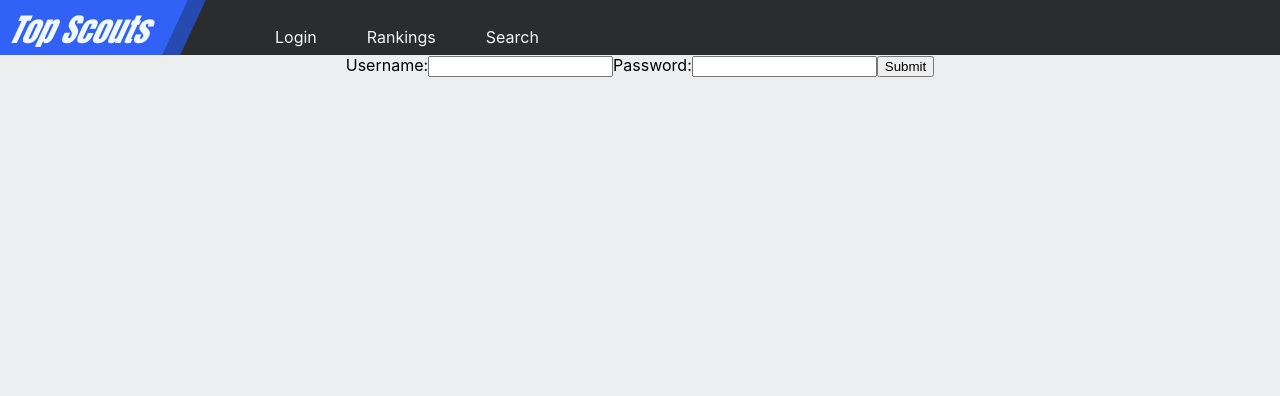
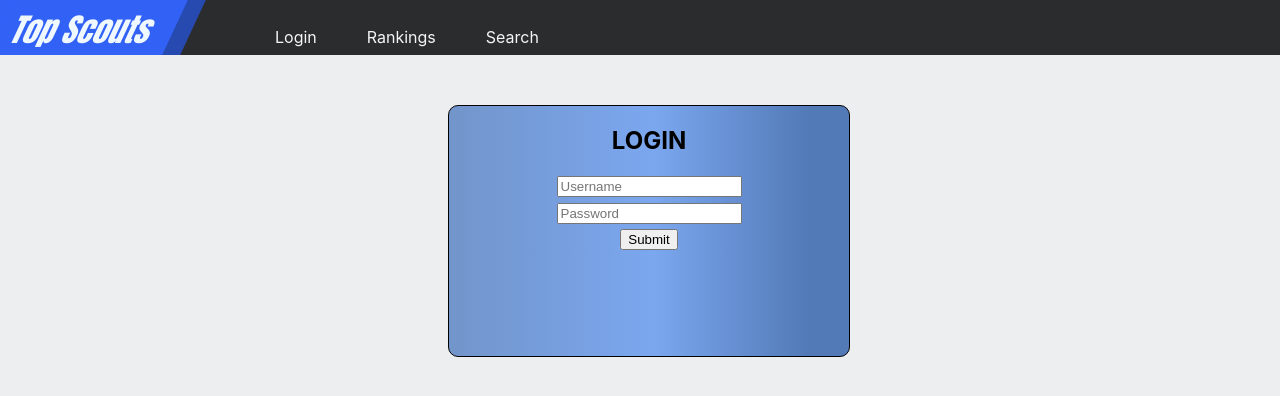
Before and after one commit to brandonj2858/top-scouts-front, a React (Create React App) app: page /login in a window 1280 px wide. Shown: the top 396 px of the page. Built offline with nearby package versions, Linux system fonts and the light colour scheme.

Commit message:
fetch fix

```diff
--- a/src/App.css
+++ b/src/App.css
@@ -342,7 +342,7 @@ tr:nth-child(even) {
   padding-top: 2%;
   text-align: start;
   width: 100%;
-  height: auto;
+  height: -webkit-fill-available;
   background: white;
   border-radius: 10px;
 }
@@ -392,6 +392,24 @@ background: #f9fafd;
   font-weight: 500;
 }
 
+.login-area {
+  height: 500px;
+}
+
+.form-area {
+  margin-top: 50px;
+  height: 250px;
+  border: 1px solid;
+  border-radius: 10px;
+  width: 400px;
+  margin-left: 35%;
+  background: linear-gradient(90deg, rgb(114, 149, 202) 0%, rgb(123, 167, 239) 51%, rgb(82, 122, 183) 90%);
+}
+
+.username-input {
+  margin-bottom: 5px;
+}
+
 @keyframes App-logo-spin {
   from {
     transform: rotate(0deg);
--- a/src/App.js
+++ b/src/App.js
@@ -21,14 +21,14 @@ function App() {
       <div className="bar-div">
       <header className="site-head">
       <div className="head-back">
-      <h1 className="nav-heading">Top Scouts</h1>
+      <Link to="/"><h1 className="nav-heading">Top Scouts</h1></Link>
 
       </div>
       </header>
       <ul className="nav-bar">
         <Link to="/login"><li className="nav-item">Login</li></Link>
         <li className="nav-item">Rankings</li>
-        <Link to="/search"><li className="nav-item">Search</li></Link>
+        <Link to="/admin"><li className="nav-item">Search</li></Link>
       </ul>
       </div>
 
--- a/src/pages/Admin.js
+++ b/src/pages/Admin.js
@@ -12,20 +12,9 @@ const Admin = (props) => {
 
   return (
     <div>
-    <div className="bar-div">
-    <header className="site-head">
-    <div className="head-back">
-    <h1 className="nav-heading">Top Scouts</h1>
-    </div>
-    </header>
-    <ul className="nav-bar">
-      <li className="nav-item">Login</li>
-      <li className="nav-item">Rankings</li>
-      <li className="nav-item">Search</li>
-    </ul>
-    </div>
+
       <div style={{textAlign: "center"}}>
-        <marquee className="admin-heading"><h1 style={{marginTop: '10px'}}>Admin Page</h1></marquee>
+        <marquee className="admin-heading"><h1 style={{marginTop: '10px', color: "black"}}>Search Players</h1></marquee>
       </div>
 
       <div className="admin-left">
--- a/src/pages/Login.js
+++ b/src/pages/Login.js
@@ -37,11 +37,16 @@ const Login = () => {
 
     <div className="login-area">
 
-    <form onChange={handleChange} onSubmit={handleLogin}>
-      Username:<input type="text" name="username"/>
-      Password:<input type="password" name="password"/>
-      <input type="submit" value="Submit"/>
-    </form>
+      <div className="form-area">
+        <h2>LOGIN </h2>
+        <form onChange={handleChange} onSubmit={handleLogin}>
+          <input placeholder="Username" className="username-input" type="text" name="username"/>
+          <br/>
+          <input  placeholder="Password" className="pass-input" type="password" name="password"/>
+          <br/>
+          <input style={{marginTop: "5px"}} type="submit" value="Submit"/>
+        </form>
+      </div>
 
     </div>
 
--- a/src/pages/Search.js
+++ b/src/pages/Search.js
@@ -16,7 +16,7 @@ const Search = (props) => {
     .then(resObj => setPlayers(resObj))
 
 
-  })
+  }, [])
 
 
 
```
